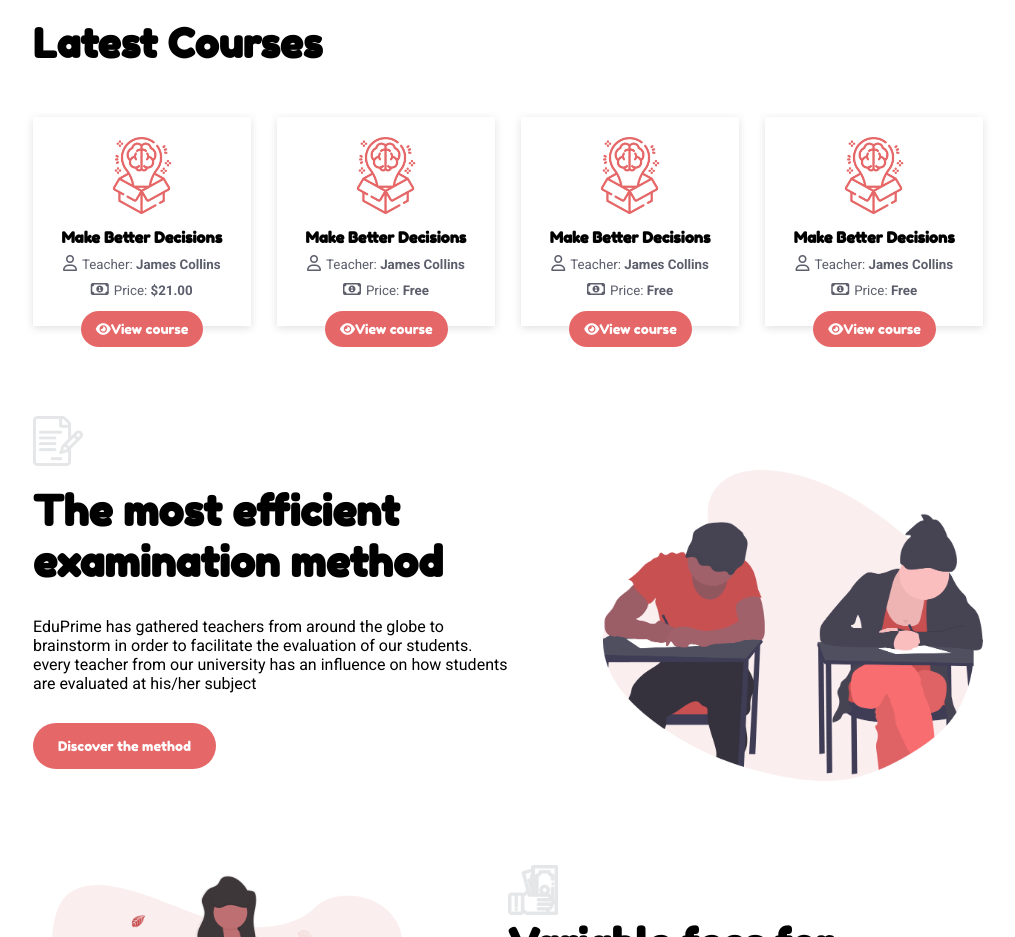
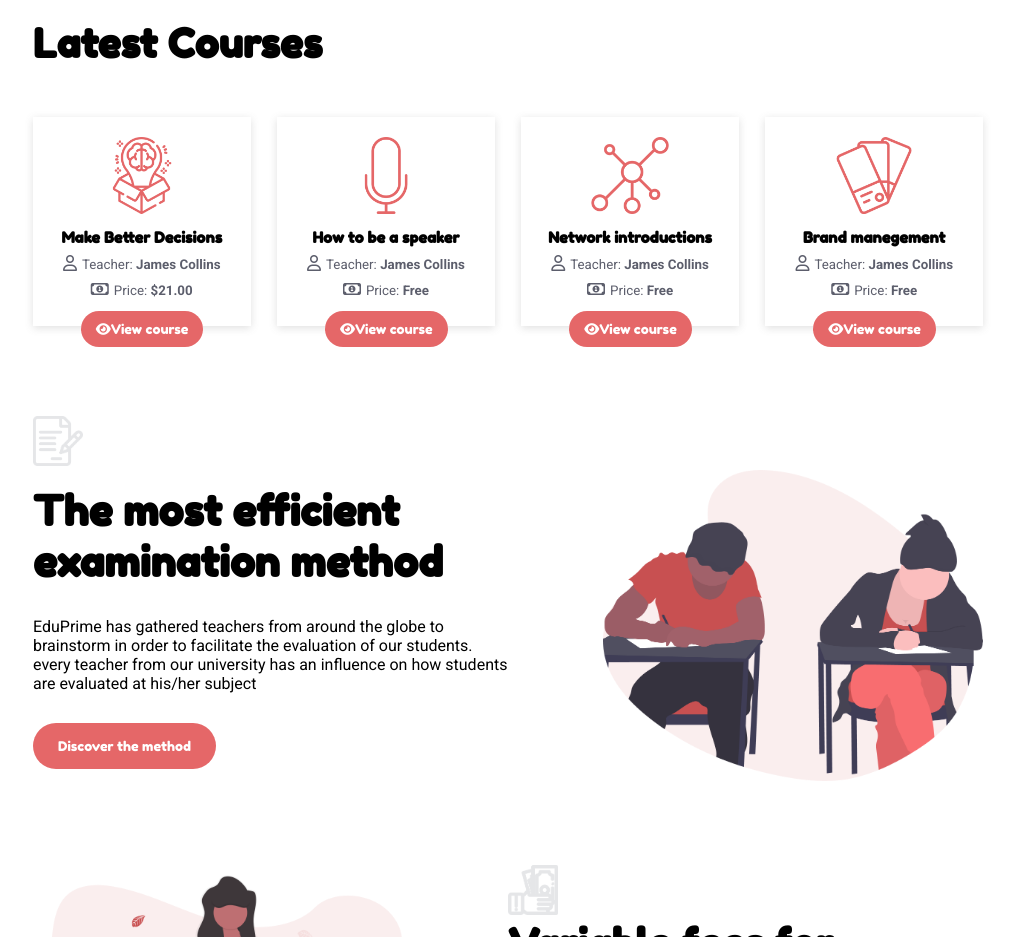
Before and after one commit to jiemarabanzado/proj-html-vuejs, a Vue app: page / in a window 1280 px wide. Shown: the part 3480-4417 px from the top of the page, without its empty margins (132-1147 px from the left). Built offline with nearby package versions, Linux system fonts and the light colour scheme.

Commit message:
fine versione base, da aggiungere eventuali extra

```diff
--- a/src/components/FourthMainSection.vue
+++ b/src/components/FourthMainSection.vue
@@ -37,9 +37,9 @@
             </div>
             <div class="course">
                 <div class="course-img">
-                    <img src="../assets/img/Decisions-icon.png" alt="">
+                    <img src="../assets/img/Speaker-icon.png" alt="">
                 </div>
-                <h4>Make Better Decisions</h4>
+                <h4>How to be a speaker</h4>
                 <div class="teacher row">
                     <div class="teacher-icon">
                         <i class="fa-regular fa-user"></i>
@@ -66,9 +66,9 @@
             </div>
             <div class="course">
                 <div class="course-img">
-                    <img src="../assets/img/Decisions-icon.png" alt="">
+                    <img src="../assets/img/Network-icon.png" alt="">
                 </div>
-                <h4>Make Better Decisions</h4>
+                <h4>Network introductions</h4>
                 <div class="teacher row">
                     <div class="teacher-icon">
                         <i class="fa-regular fa-user"></i>
@@ -95,9 +95,9 @@
             </div>
             <div class="course">
                 <div class="course-img">
-                    <img src="../assets/img/Decisions-icon.png" alt="">
+                    <img src="../assets/img/Brand-icon.png" alt="">
                 </div>
-                <h4>Make Better Decisions</h4>
+                <h4>Brand manegement</h4>
                 <div class="teacher row">
                     <div class="teacher-icon">
                         <i class="fa-regular fa-user"></i>
```
